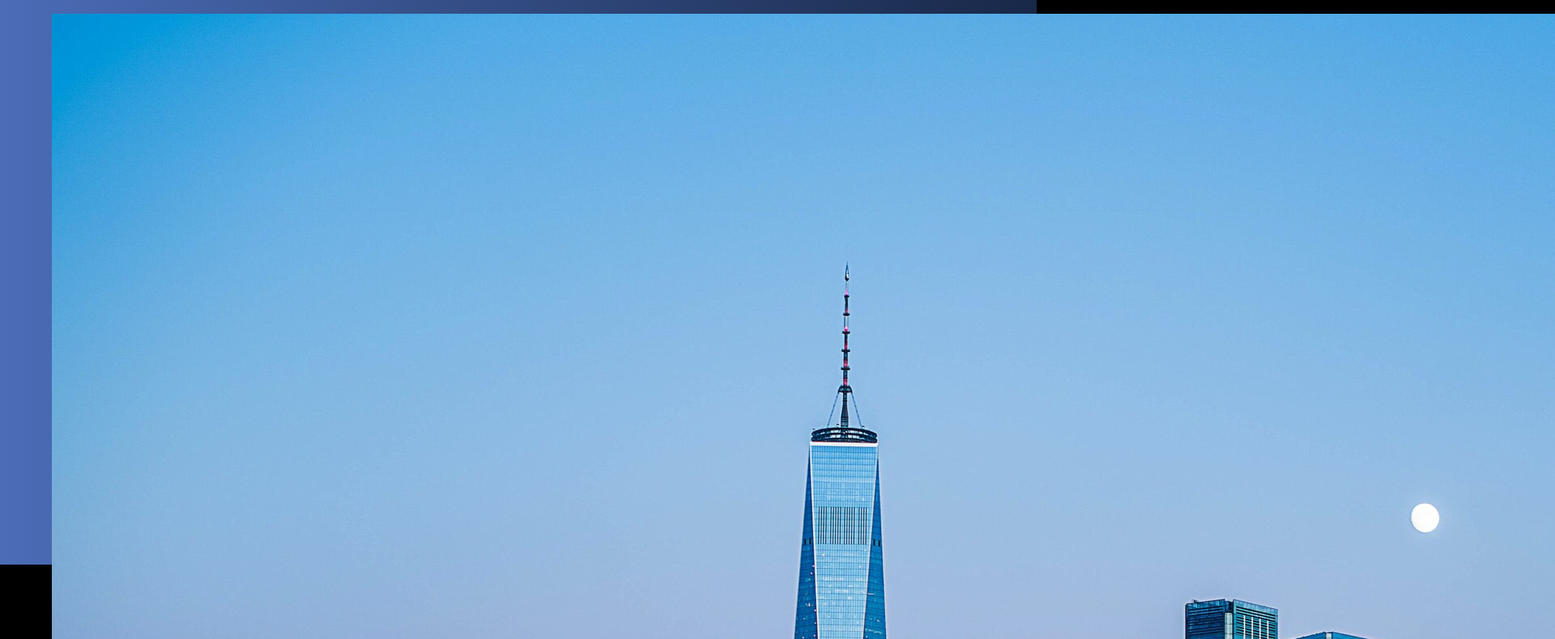
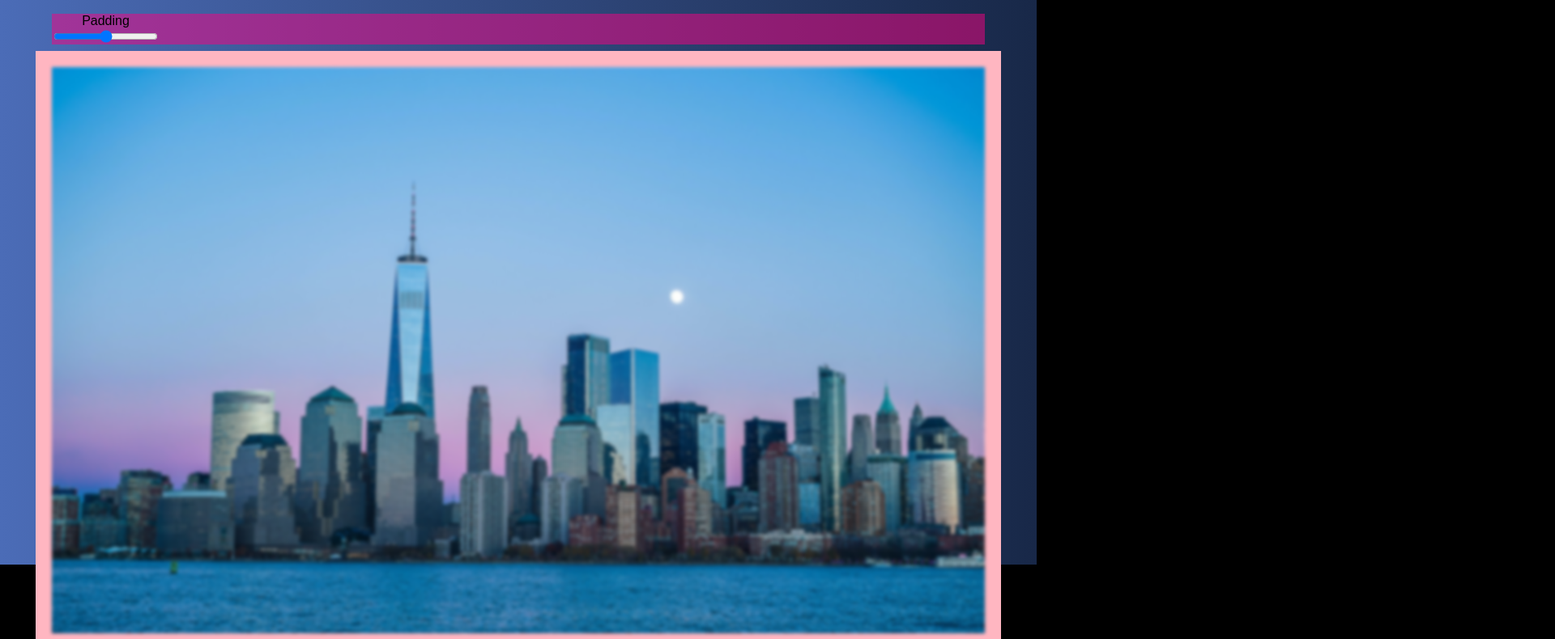
Before and after one commit to drdrongo/javascript30, a plain HTML site: page 3-update-variables/index.html in a window 1280 px wide. Shown: the part 102-892 px from the top of the page at 81% size, 1920 px wide, since content can reach past the window. Drawn offline with Linux system fonts and the light colour scheme.

Commit message:
variables added to CSS.

```diff
--- a/3-update-variables/index.html
+++ b/3-update-variables/index.html
@@ -11,7 +11,16 @@
     <h1>Update <span class="hl">CSS</span> Variables with <span class="hl">JS</span></h1>
 
     <div class="controls">
+      <div class="control">
+        <label for="padding">Padding</label>
+        <input type="range" name="padding" data-sizing="px">
+      </div>
+      <div class="control">
 
+      </div>
+      <div class="control">
+
+      </div>
     </div>
 
     <div class="image-container">
--- a/3-update-variables/style.css
+++ b/3-update-variables/style.css
@@ -1,3 +1,47 @@
+:root {
+  --padding: 20px;
+  --bg-color: lightpink;
+  --blur: blur(2px);
+}
+
+.image-container {
+  width: 90%;
+  display: flex;
+  flex-direction: column;
+  align-items: center;
+  justify-content: center;
+  margin-bottom: 8px;
+  background-color: var(--bg-color);
+  padding: var(--padding);
+}
+
+.image-container img {
+  max-width: 100%;
+  max-height: 100%;
+  filter: var(--blur);
+}
+
+/* Control properties - Not totally relevant. */
+
+.controls {
+  width: 90%;
+  flex-grow: 1;
+  background-color: rgba(250, 1, 130, 0.5);
+  margin-bottom: 8px;
+  display: flex;
+  align-items: center;
+  justify-content: space-between;
+}
+
+.control {
+  display: flex;
+  flex-direction: column;
+  align-items: center;
+  font-family: Arial, Helvetica, sans-serif;
+}
+
+/* Page Properties - Not relevant to challenge. */
+
 html {
   background-color: black;
 }
@@ -8,14 +52,6 @@ body {
   width: 100%;
   margin: 0;
   padding: 0;
-}
-
-.main-content {
-  height: 100%;
-  width: 100%;
-  display: flex;
-  flex-direction: column;
-  align-items: center;
 }
 
 h1 {
@@ -29,12 +65,10 @@ h1 {
   color: yellow;
 }
 
-.image-container {
-  width: 90%;
-  height:
-  flex-grow: 1;
+.main-content {
+  height: 100%;
+  width: 100%;
+  display: flex;
+  flex-direction: column;
+  align-items: center;
 }
-
-.controls {
-
-}
```
